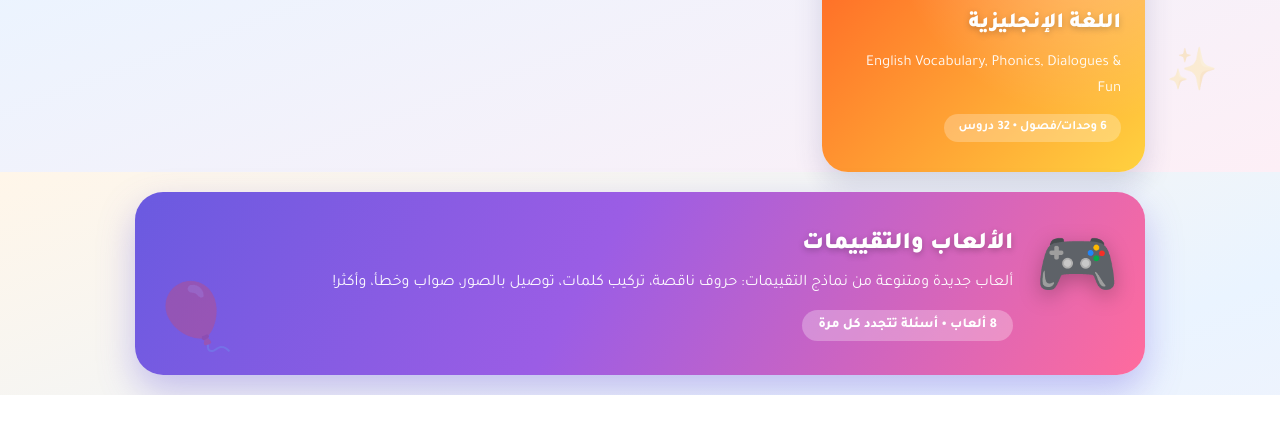
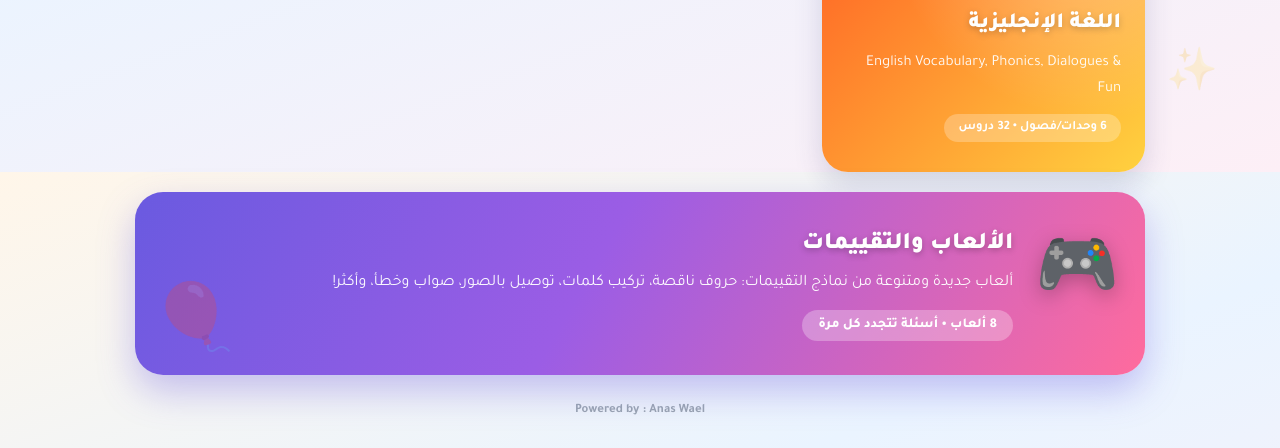
Before and after one commit to anaswaelali/Arabic1, a plain HTML site: page index.html in a window 1280 px wide. Shown: the part 628-1076 px from the top of the page. Before the commit the page ends 1023 px from the top, so only its background shows below. Drawn offline with Linux system fonts and the light colour scheme; a web font is replaced by a local one.

Commit message:
Update index.html

```diff
--- a/index.html
+++ b/index.html
@@ -324,6 +324,7 @@ body {
             <div class="game-stage" id="game-stage"></div>
         </div>
     </div>
+    <p style="text-align:center; color:#9aa5b1; margin:26px 0 6px; font-weight:600; font-size:0.8rem; direction:ltr;">Powered by : Anas Wael</p>
 </div>
 
 <script>
```
